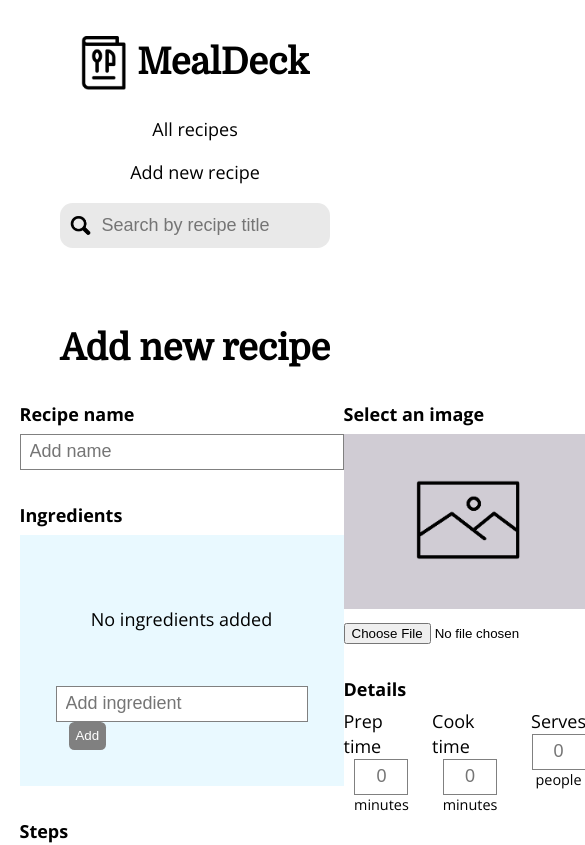
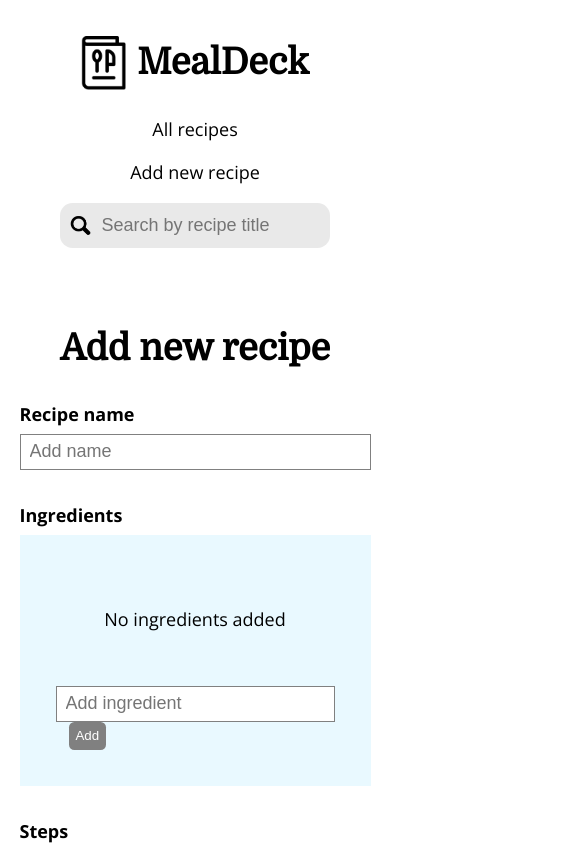
Before and after one commit to edlsto/recipe-creator, a Vue app: page /add in a window 390 px wide. Shown: the top 845 px of the page, 585 px wide, since content can reach past the window. Built offline with nearby package versions, Linux system fonts and the light colour scheme.

Commit message:
Add media queries

```diff
--- a/src/views/Add.vue
+++ b/src/views/Add.vue
@@ -430,4 +430,13 @@ input[type="number"] {
 .ingredients-list li {
   margin-bottom: 1em;
 }
+
+@media (max-width: 800px) {
+  .two-col {
+    flex-direction: column;
+  }
+  .add-text {
+    width: auto;
+  }
+}
 </style>
```
